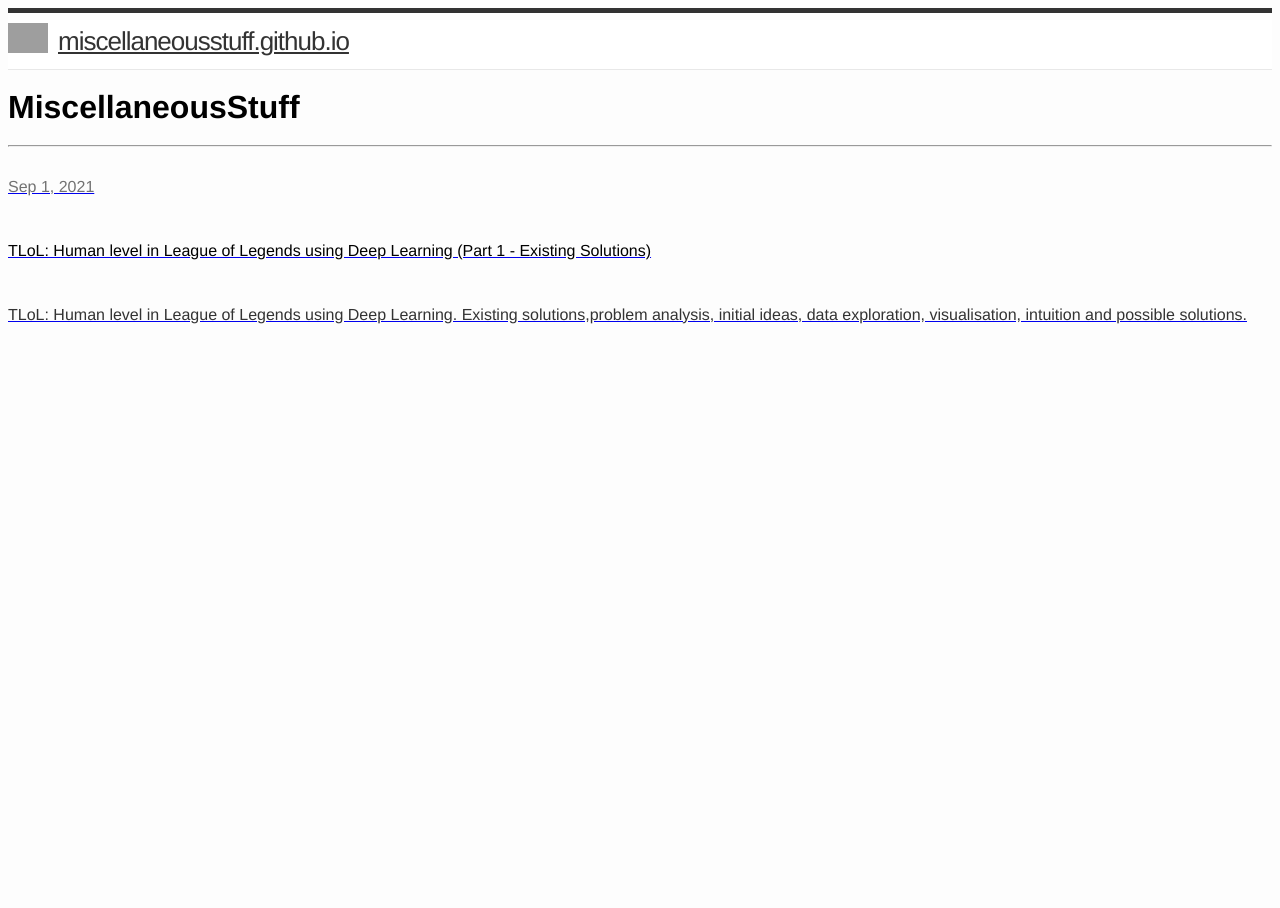
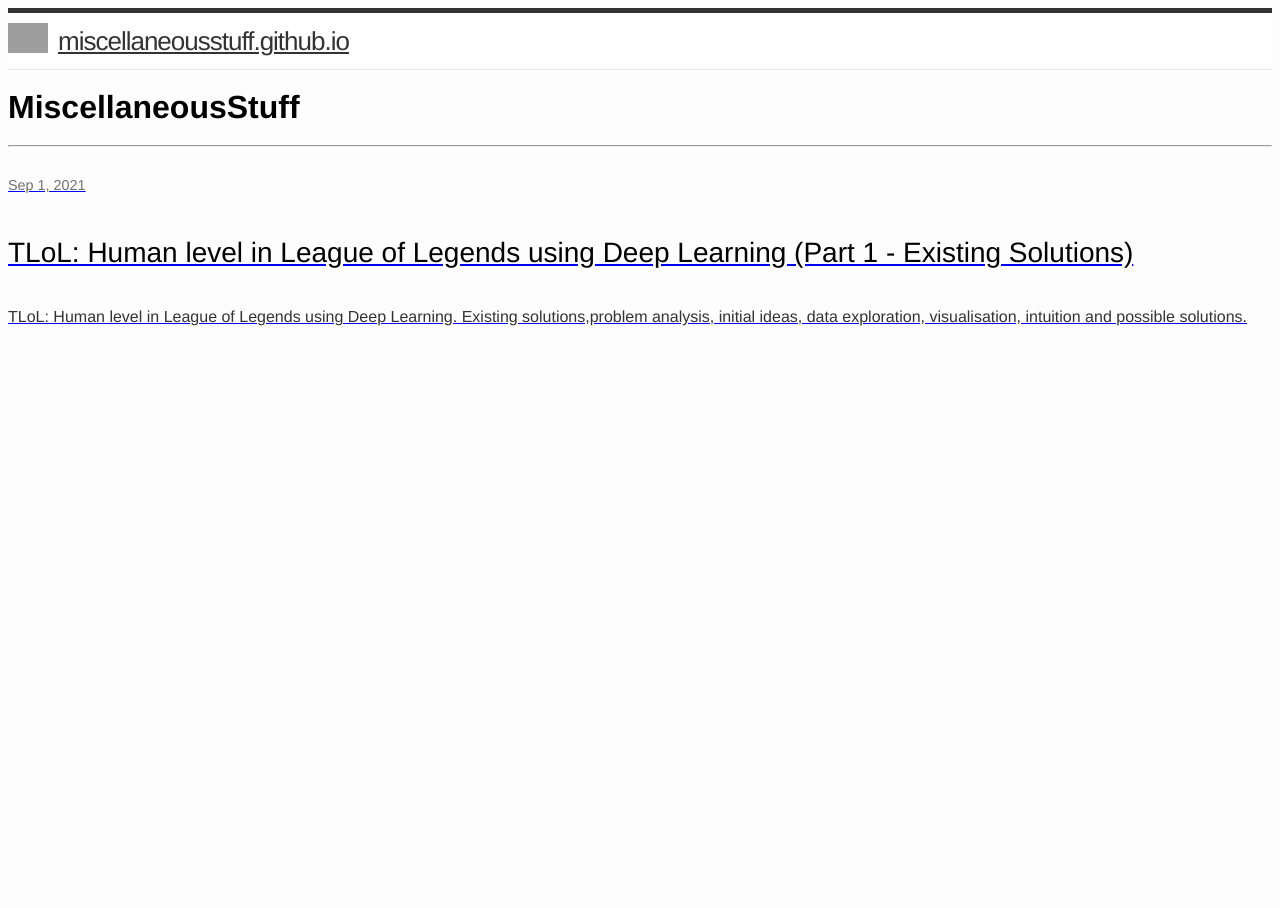
Before and after one commit to MiscellaneousStuff/miscellaneousstuff.github.io, a Jekyll site: the page built from index.html, in a window 1280 px wide. Built offline with Jekyll 4.4.1, drawn with Linux system fonts in a browser that asks for light colours; grey boxes are pictures that could not be loaded.

Commit message:
post css fixes

```diff
--- a/css/main.css
+++ b/css/main.css
@@ -64,12 +64,17 @@ body {
 
 .post-date {
   color: #727272;
+  font-size: 0.9rem;
+  margin-bottom: 0.5rem;
 }
 
 .post-title {
   color: black;
+  font-size: 1.75rem;
+  margin-bottom: 1rem;
 }
 
 .post-excerpt {
   color: #333;
+  font-size: 1rem;
 }
--- a/index.html
+++ b/index.html
@@ -7,10 +7,12 @@ layout: default
     <hr />
     <div class="posts">
         {% for post in site.posts %}
-        <a class="post" href="{{ post.url | prepend: site.baseurl }}">
-            <p class="post-date">{{ post.date | date: "%b %-d, %Y" }}</p>
-            <p class="post-title">{{ post.title }}</p>
-            <p class="post-excerpt">{{ post.excerpt }}</p>
+        <a href="{{ post.url | prepend: site.baseurl }}">
+            <div class="post">
+                <p class="post-date">{{ post.date | date: "%b %-d, %Y" }}</p>
+                <p class="post-title">{{ post.title }}</p>
+                <p class="post-excerpt">{{ post.excerpt }}</p>
+            </div>
         </a>
         {% endfor %}
     </div>
```
